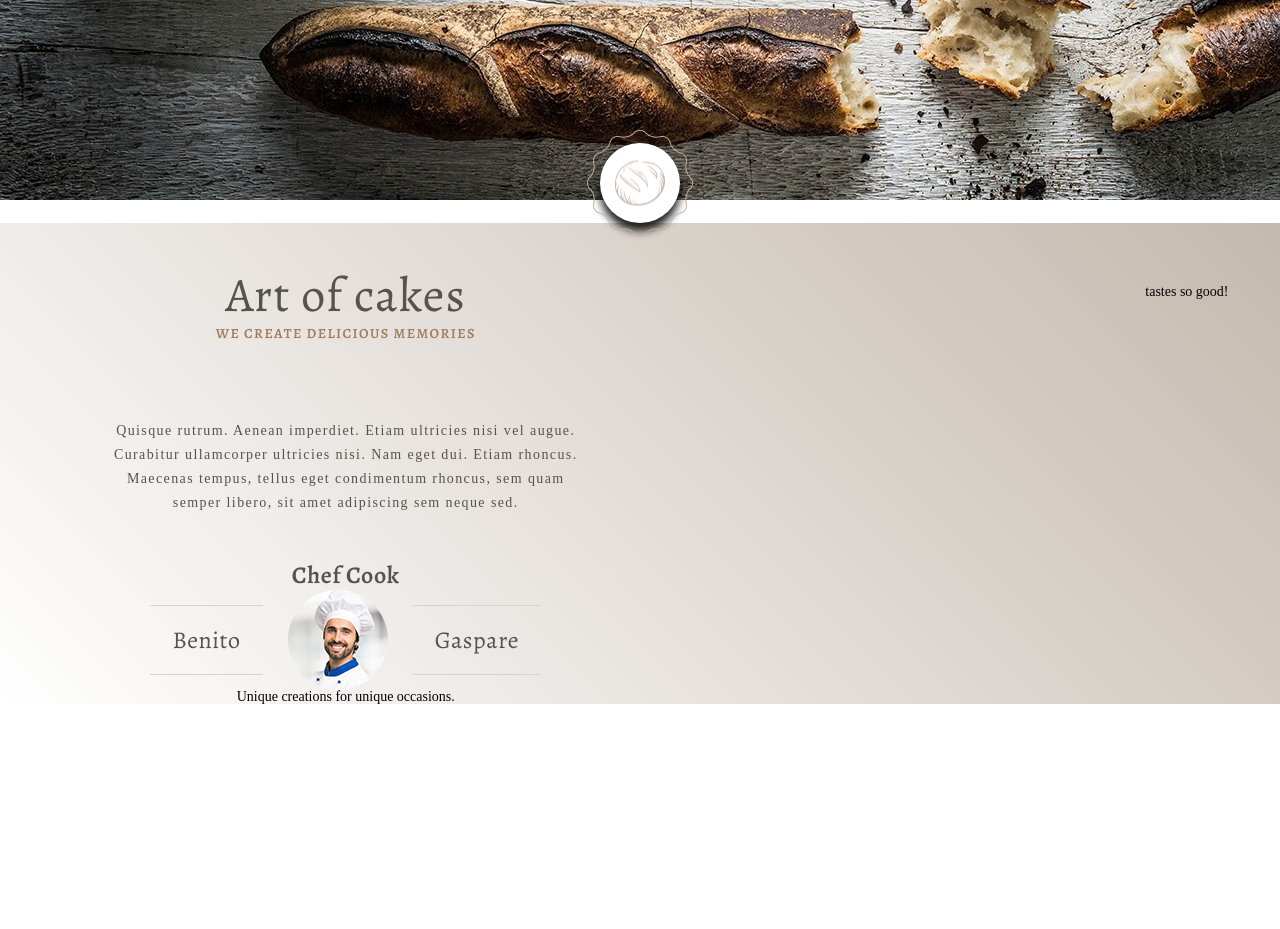
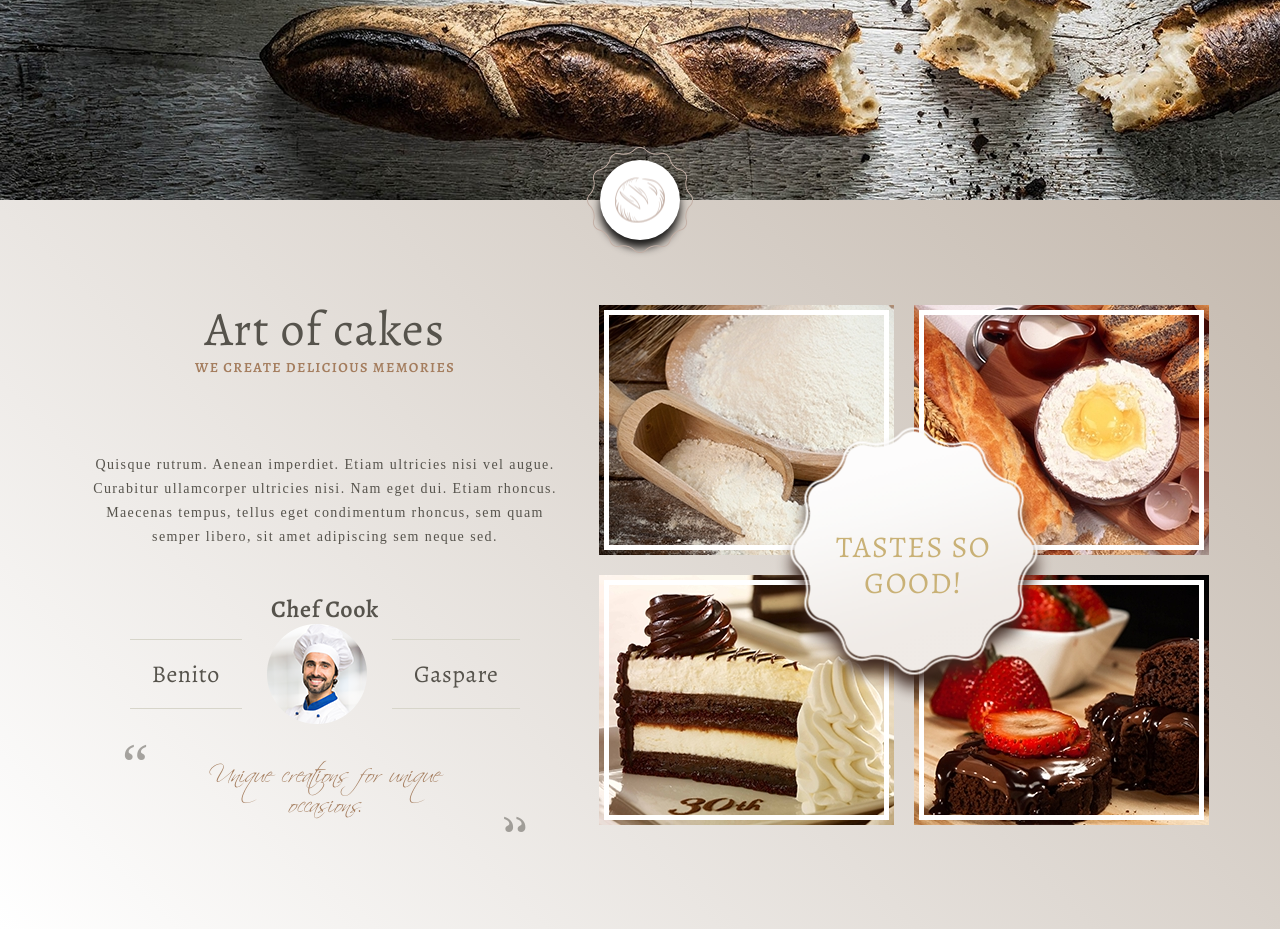
Before and after one commit to dant380/Bakery, a plain HTML site: page dist/index.html in a window 1280 px wide. Shown: the part 700-1629 px from the top of the page. Before the commit the page ends 1404 px from the top, so only its background shows below. Drawn offline with nearby package versions, Linux system fonts and the light colour scheme.

Commit message:
about-us__draft

```diff
--- a/dist/index.html
+++ b/dist/index.html
@@ -35,13 +35,13 @@
       <h1 class="top-banner__title">Pastry with love</h1>
       <p class="top-banner__subtitle">We’re bringing you fresh ingredients every day in ways you can’t resist.</p>
       <a href="#" class="top-banner__btn">Our menu</a>
-      <div class="top-banner__icon">
-        <img src="/img/top-banner/icon/top-banner__icon1.png" alt="" class="top-banner__icon-item1">
-        <img src="/img/top-banner/icon/top-banner__icon2.png" alt="" class="top-banner__icon-item2">
-      </div>
     </div>
+
   </div>
   <div class="about-us">
+    <div class="about-us__icon"></div>
+    <img src="/img/top-banner/icon/top-banner__icon1.png" alt="" class="about-us__icon-item1">
+    <img src="/img/top-banner/icon/top-banner__icon2.png" alt="" class="about-us__icon-item2">
     <section class="about-us__container">
       <div class="about-us__text">
         <h2 class="about-us__title">Art of cakes</h2>
@@ -57,12 +57,16 @@
           occasions.</p>
       </div>
       <div class="about-us__img">
-        <img src="" alt="" class="about-us__img-item">
-        <img src="" alt="" class="about-us__img-item">
-        <img src="" alt="" class="about-us__img-item">
-        <img src="" alt="" class="about-us__img-item">
+        <div class="about-us__img-column">
+          <img src="/img/about-us/1.jpg" alt="" class="about-us__img-column-item">
+          <img src="/img/about-us/3.jpg" alt="" class="about-us__img-column-item">
+        </div>
+        <div class="about-us__img-column">
+          <img src="/img/about-us/2.jpg" alt="" class="about-us__img-column-item">
+          <img src="/img/about-us/4.jpg" alt="" class="about-us__img-column-item">
+        </div>
         <div class="about-us__img-icon">
-          <img src="" alt="" class="about-us__img-icon-item">
+          <img src="/img/about-us/icon4.png" alt="" class="about-us__img-icon-item">
           <span class="about-us__img-text">tastes so good!</span>
         </div>
       </div>
--- a/src/scss/style.scss
+++ b/src/scss/style.scss
@@ -8,14 +8,44 @@ body {
 @import "top-banner.scss";
 
 .about-us {
+  position: relative;
   background-image: linear-gradient(-135deg, #c4b9ae 0%, #fff 100%);
+
+  &__icon {
+    position: absolute;
+    top: 0;
+    left: 50%;
+    z-index: 2;
+    width: 80px;
+    height: 80px;
+    background: #fff;
+    border-radius: 50%;
+    box-shadow: 0 8px 9px rgba(0, 0, 0, 0.87);
+    transform: translate(-50%, -50%);
+  }
+
+  &__icon-item1 {
+    position: absolute;
+    top: 0;
+    left: 50%;
+    z-index: 3;
+    transform: translate(-50%, -50%);
+  }
+
+  &__icon-item2 {
+    position: absolute;
+    top: 0;
+    left: 50%;
+    z-index: 3;
+    transform: translate(-50%, -50%);
+  }
 
   &__container {
     display: flex;
     justify-content: space-between;
     max-width: 1177px;
     margin: 0 auto;
-    padding: 48px 0 0 0;
+    padding: 105px 0 104px 0;
   }
 
   &__text {
@@ -87,20 +117,95 @@ body {
   }
 
   &__quote {
+    position: relative;
+    max-width: 406px;
+    margin: 25px 0 0 0;
+    padding: 6px 63px;
+    color: #a47d5e;
+    font-weight: 400;
+    font-size: 24px;
+    font-family: Scriptina;
+    line-height: 30px;
+    letter-spacing: 0.6px;
+    text-align: center;
+
+    &::before {
+      position: absolute;
+      top: 0;
+      left: 0;
+      margin: 0 63px 0 0;
+      color: #56534c;
+      font-size: 60px;
+      font-family: "Times New Roman PSMT";
+      line-height: 30px;
+      letter-spacing: 1.5px;
+      opacity: 0.5;
+      content: "“";
+    }
+
+    &::after {
+      position: absolute;
+      top: 100%;
+      right: 0;
+      margin: 0 0 0 63px;
+      color: #56534c;
+      font-size: 60px;
+      font-family: "Times New Roman PSMT";
+      line-height: 30px;
+      letter-spacing: 1.5px;
+      transform: scale(-1, 1);
+      opacity: 0.5;
+      content: "“";
+    }
   }
 
   &__img {
+    position: relative;
+    display: flex;
+    flex-basis: 50%;
   }
 
-  &__img-item {
+  &__img-column {
+    margin: 0 20px 0 0;
+
+    &:last-child {
+      margin: 0;
+    }
+  }
+
+  &__img-column-item {
+    margin: 0 0 20px 0;
+    outline: 5px solid #fff;
+    outline-offset: -10px;
+
+    &:last-child {
+      margin: 0;
+    }
   }
 
   &__img-icon {
   }
 
   &__img-icon-item {
+    position: absolute;
+    top: 50%;
+    left: 50%;
+    padding: -6px;
+    transform: translate(-50%, -50%);
   }
 
   &__img-text {
+    position: absolute;
+    top: 50%;
+    left: 50%;
+    max-width: 156px;
+    color: #c9b176;
+    font-size: 30px;
+    font-family: Alegreya;
+    line-height: 36px;
+    letter-spacing: 1.5px;
+    text-align: center;
+    text-transform: uppercase;
+    transform: translate(-50%, -50%);
   }
 }
--- a/src/scss/top-banner.scss
+++ b/src/scss/top-banner.scss
@@ -41,7 +41,7 @@
 
   &__btn {
     position: relative;
-    margin: 70px 0 0 0;
+    margin: 70px 0 237px 0;
     padding: 20px 50px;
     color: #fff;
     font-weight: 700;
@@ -53,28 +53,4 @@
     background: rgba(86, 83, 76, 0.7);
     border-radius: 15px;
   }
-
-  &__icon {
-    position: relative;
-    width: 80px;
-    height: 80px;
-    margin: 180px 0 0 0;
-    background: #fff;
-    border-radius: 50%;
-    box-shadow: 0 8px 9px rgba(0, 0, 0, 0.87);
-  }
-
-  &__icon-item1 {
-    position: absolute;
-    top: 50%;
-    left: 50%;
-    transform: translate(-50%, -50%);
-  }
-
-  &__icon-item2 {
-    position: absolute;
-    top: 50%;
-    left: 50%;
-    transform: translate(-50%, -50%);
-  }
 }
```
Also changed, not shown: src/index.html (+13 -9 lines), dist/css/style.css, dist/img/about-us/1.jpg (added), dist/img/about-us/2.jpg (added), dist/img/about-us/3.jpg (added), dist/img/about-us/4.jpg (added), dist/img/about-us/icon4.png (added).
